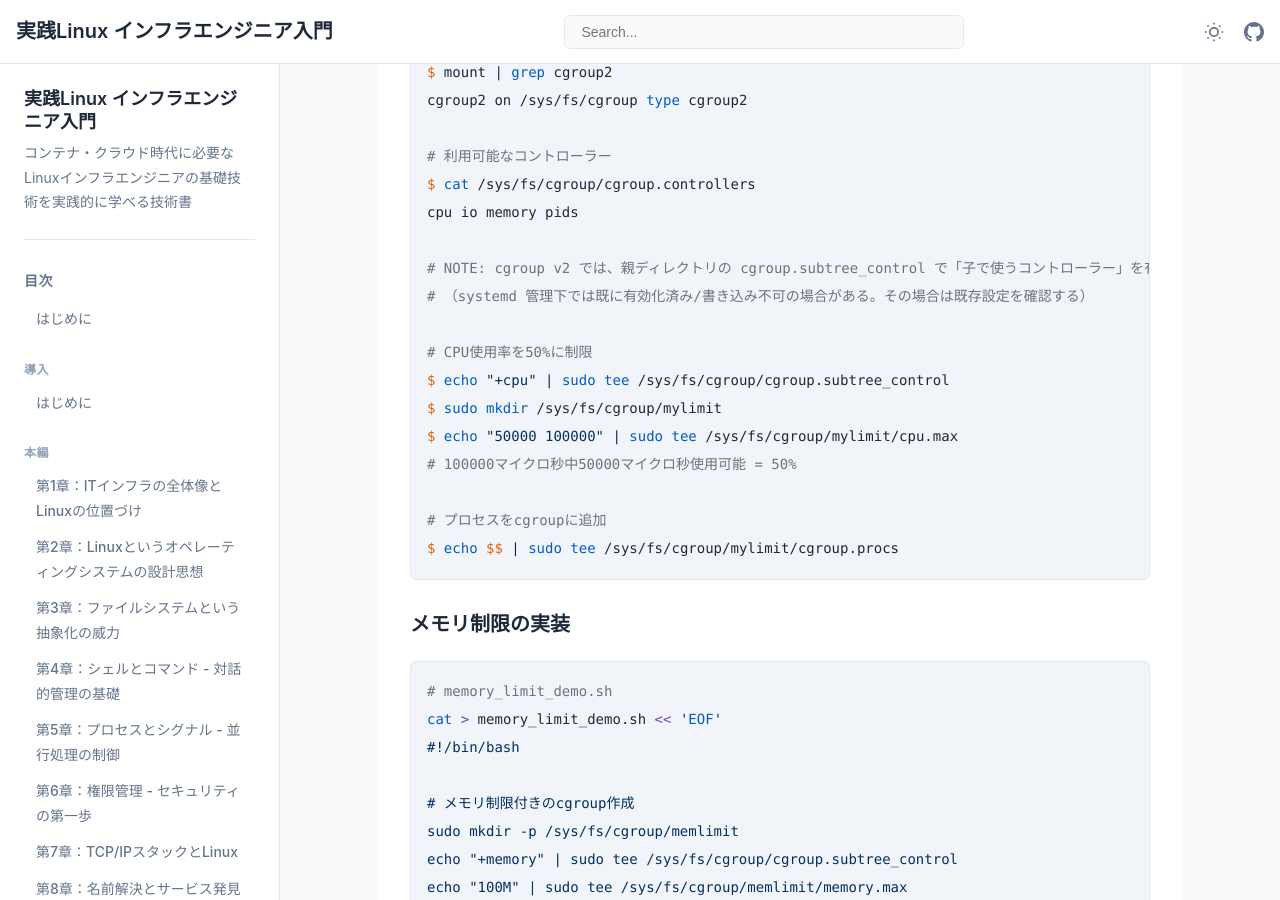
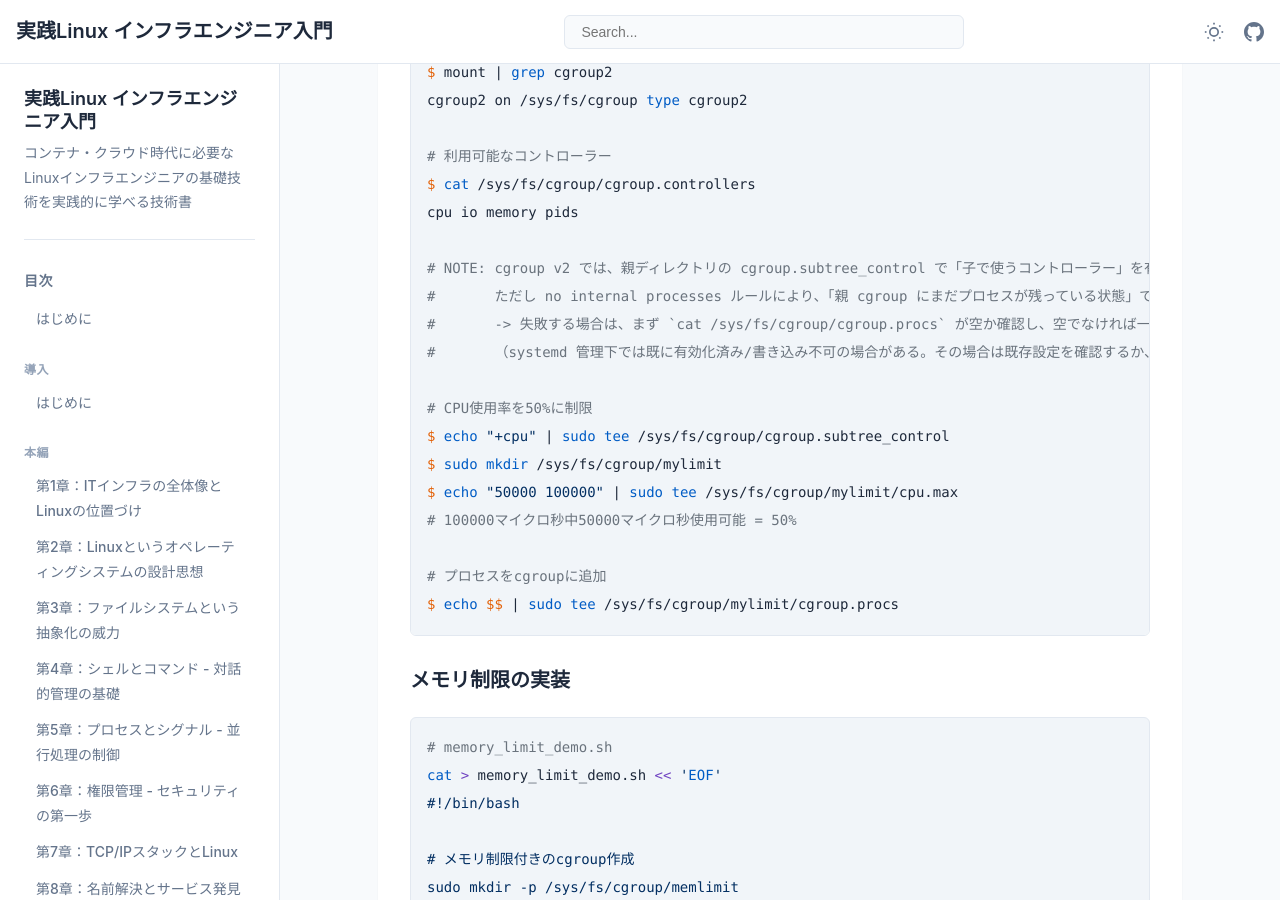
Before and after one commit to itdojp/linux-infra-textbook2, a Jekyll site: the page built from docs/chapters/chapter-09-container-evolution.md, in a window 1280 px wide and 900 px high, scrolled down 4977 px. Built offline with Jekyll 4.4.1, drawn with Linux system fonts in a browser that asks for light colours; our own code applies the rules of GitHub Pages for plain Markdown files.

Commit message:
docs: address review notes (cgroup v2 / docker paths / xargs -r)

```diff
--- a/docs/chapters/chapter-09-container-evolution.md
+++ b/docs/chapters/chapter-09-container-evolution.md
@@ -155,8 +155,10 @@ cgroup2 on /sys/fs/cgroup type cgroup2
 $ cat /sys/fs/cgroup/cgroup.controllers
 cpu io memory pids
 
-# NOTE: cgroup v2 では、親ディレクトリの cgroup.subtree_control で「子で使うコントローラー」を有効化する必要がある
-# （systemd 管理下では既に有効化済み/書き込み不可の場合がある。その場合は既存設定を確認する）
+# NOTE: cgroup v2 では、親ディレクトリの cgroup.subtree_control で「子で使うコントローラー」を有効化する必要がある。
+#       ただし no internal processes ルールにより、「親 cgroup にまだプロセスが残っている状態」で有効化しようとすると EBUSY などで失敗する。
+#       -> 失敗する場合は、まず `cat /sys/fs/cgroup/cgroup.procs` が空か確認し、空でなければ一時的に別 cgroup へ退避させてから再試行する。
+#       （systemd 管理下では既に有効化済み/書き込み不可の場合がある。その場合は既存設定を確認するか、systemd により委譲された cgroup 内で実験する）
 
 # CPU使用率を50%に制限
 $ echo "+cpu" | sudo tee /sys/fs/cgroup/cgroup.subtree_control
```
Also changed, not shown: docs/chapters/chapter-05-process-and-signals.md (+1 -1 lines), docs/chapters/chapter-14-with-exercises.md (+3 -1 lines).
